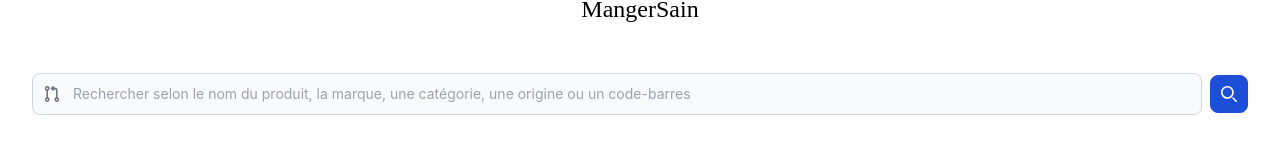
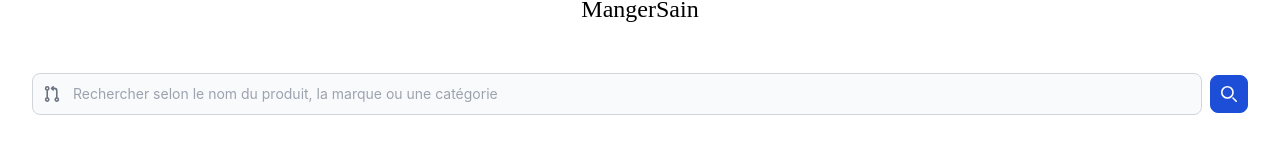
Before and after one commit to salaahl/nutri_verif_by_vue.js, a Vue app: page / in a window 1280 px wide. Shown: the part 117-282 px from the top of the page. Built offline with nearby package versions, Linux system fonts and the light colour scheme; a web font is replaced by a local one.

Commit message:
Update App.vue

```diff
--- a/src/App.vue
+++ b/src/App.vue
@@ -88,7 +88,7 @@ onMounted(() => {
             type="text"
             id="search-input"
             class="bg-gray-50 border border-gray-300 text-gray-900 text-sm rounded-lg focus:ring-blue-500 focus:border-blue-500 block w-full ps-10 p-2.5"
-            placeholder="Rechercher selon le nom du produit, la marque, une catégorie, une origine ou un code-barres"
+            placeholder="Rechercher selon le nom du produit, la marque ou une catégorie"
             required
           />
         </div>
```
